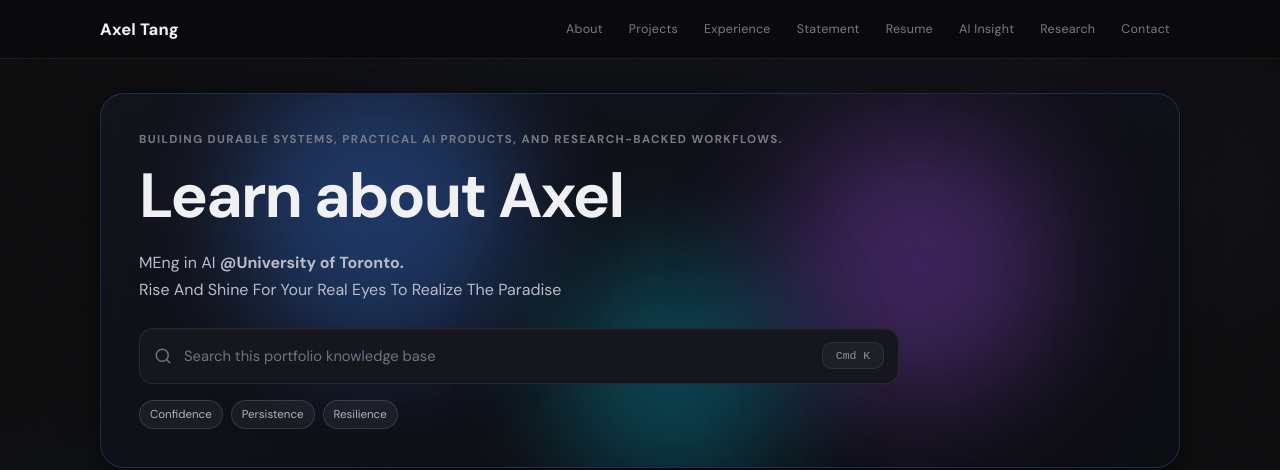
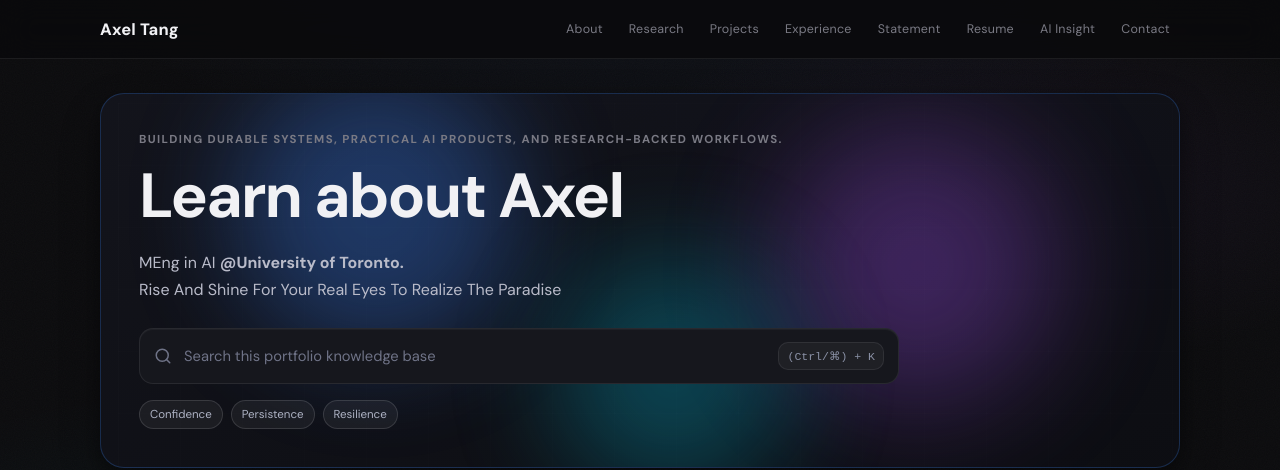
Before and after one commit to AxelTWC/axeltwc.github.io, a React (Create React App) app in the folder my-app/: page / in a window 1280 px wide. Shown: the top 470 px of the page. Built offline with nearby package versions, Linux system fonts and the light colour scheme.

Commit message:
Update App.js

```diff
--- a/my-app/src/App.js
+++ b/my-app/src/App.js
@@ -24,12 +24,12 @@ import ResumeSection from "./ResumeSection";
 
 const navItems = [
   ["About", "about"],
+  ["Research", "research"],
   ["Projects", "projects"],
   ["Experience", "experience"],
   ["Statement", "statement"],
   ["Resume", "resume"],
   ["AI Insight", "ai-insight"],
-  ["Research", "https://axeltang.me/research"],
   ["Contact", "contact"],
 ];
 
@@ -387,7 +387,7 @@ export default function App() {
                 value={searchQuery}
                 onChange={(e) => setSearchQuery(e.target.value)}
               />
-              <kbd className="search-kbd">Cmd K</kbd>
+              <kbd className="search-kbd">(Ctrl/⌘) + K</kbd>
             </div>
             {showResults &&
               createPortal(
```
